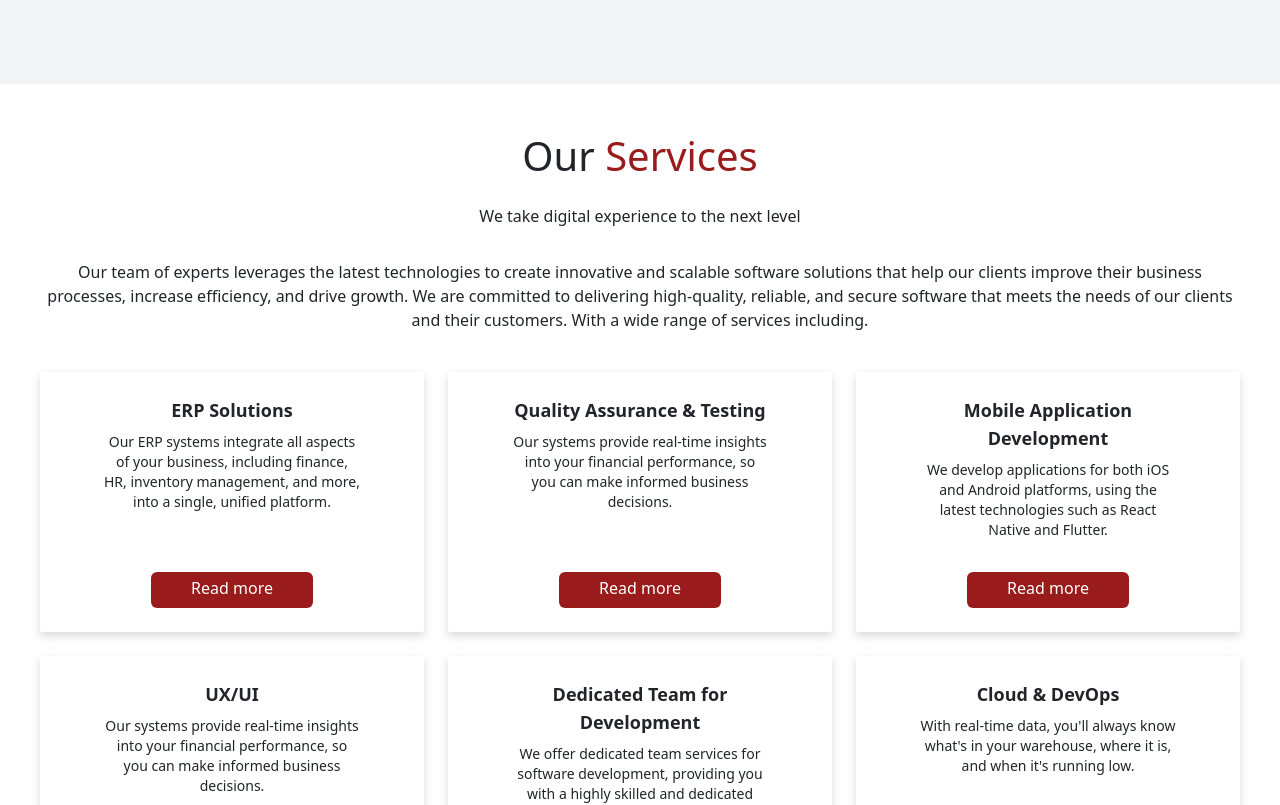
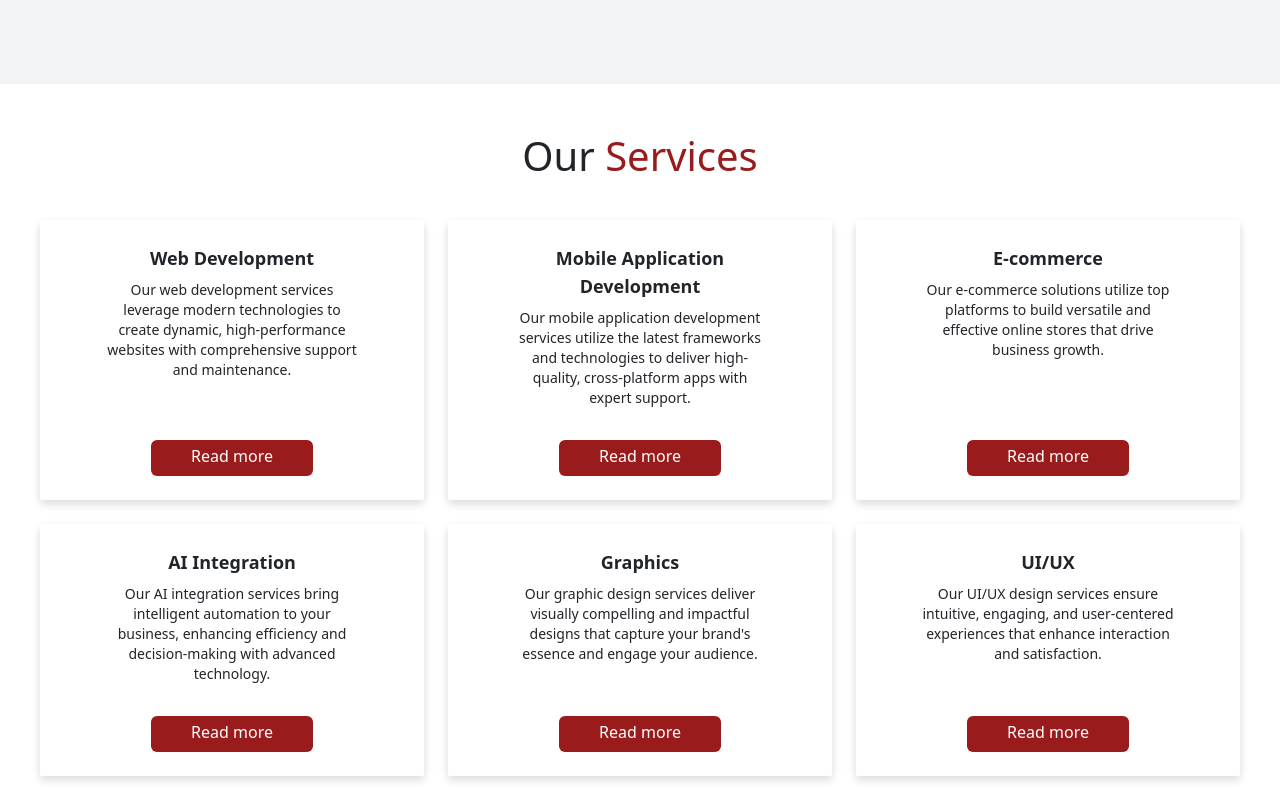
Before and after one commit to Chy-Zaber-Bin-Zahid/CodeSync5, a Next.js app: page / in a window 1280 px wide. Shown: the part 3040-3845 px from the top of the page. Built offline with nearby package versions, Linux system fonts and the light colour scheme; no server answers.

Commit message:
content added for services section

```diff
--- a/components/home/Services.tsx
+++ b/components/home/Services.tsx
@@ -46,23 +46,14 @@ function Services() {
       className="w-full mq-1300:flex justify-center items-center scroll-mt-scroll-1300 mq-765:scroll-mt-scroll-765 overflow-hidden"
     >
       <div className="w-full px-3 py-6">
-        <div className="mx-auto max-w-big-screen w-full flex flex-col gap-4 justify-between items-center">
+        <div className="mx-auto max-w-big-screen w-full flex flex-col gap-8 justify-between items-center">
           <div
             id="services-heading"
-            className="w-full flex flex-col gap-3 justify-center items-center"
+            className="w-full flex justify-center items-center"
           >
             <h1>
               Our <span className="text-primaryText">Services</span>
             </h1>
-            <p>We take digital experience to the next level</p>
-            <p className="text-center">
-              Our team of experts leverages the latest technologies to create
-              innovative and scalable software solutions that help our clients
-              improve their business processes, increase efficiency, and drive
-              growth. We are committed to delivering high-quality, reliable, and
-              secure software that meets the needs of our clients and their
-              customers. With a wide range of services including.
-            </p>
           </div>
           <div className="w-full grid grid-cols-3 mq-875:grid-cols-2 mq-565:grid-cols-1 gap-4">
             {services.map((item) => (
--- a/utils/services.ts
+++ b/utils/services.ts
@@ -1,38 +1,38 @@
 export const services = [
   {
-    name: "ERP Solutions",
-    slug: "erp-solutions",
+    name: "Web Development",
+    slug: "wev-development",
     description:
-      "Our ERP systems integrate all aspects of your business, including finance, HR, inventory management, and more, into a single, unified platform.",
-  },
-  {
-    name: "Quality Assurance & Testing",
-    slug: "quality-assurance-testing",
-    description:
-      "Our systems provide real-time insights into your financial performance, so you can make informed business decisions.",
+      "Our web development services leverage modern technologies to create dynamic, high-performance websites with comprehensive support and maintenance.",
   },
   {
     name: "Mobile Application Development",
     slug: "mobile-app-development",
     description:
-      "We develop applications for both iOS and Android platforms, using the latest technologies such as React Native and Flutter.",
+      "Our mobile application development services utilize the latest frameworks and technologies to deliver high-quality, cross-platform apps with expert support.",
   },
   {
-    name: "UX/UI",
-    slug: "ux-ui",
+    name: "E-commerce",
+    slug: "e-commerce",
     description:
-      "Our systems provide real-time insights into your financial performance, so you can make informed business decisions.",
+      "Our e-commerce solutions utilize top platforms to build versatile and effective online stores that drive business growth.",
   },
   {
-    name: "Dedicated Team for Development",
-    slug: "dedicated-team-development",
+    name: "AI Integration",
+    slug: "ai-integration",
     description:
-      "We offer dedicated team services for software development, providing you with a highly skilled and dedicated team of developers to work on your projects.",
+      "Our AI integration services bring intelligent automation to your business, enhancing efficiency and decision-making with advanced technology.",
   },
   {
-    name: "Cloud & DevOps",
-    slug: "cloud-devops",
+    name: "Graphics",
+    slug: "graphics",
     description:
-      "With real-time data, you'll always know what's in your warehouse, where it is, and when it's running low.",
+      "Our graphic design services deliver visually compelling and impactful designs that capture your brand's essence and engage your audience.",
+  },
+  {
+    name: "UI/UX",
+    slug: "ui-ux",
+    description:
+      "Our UI/UX design services ensure intuitive, engaging, and user-centered experiences that enhance interaction and satisfaction.",
   },
 ];
```
